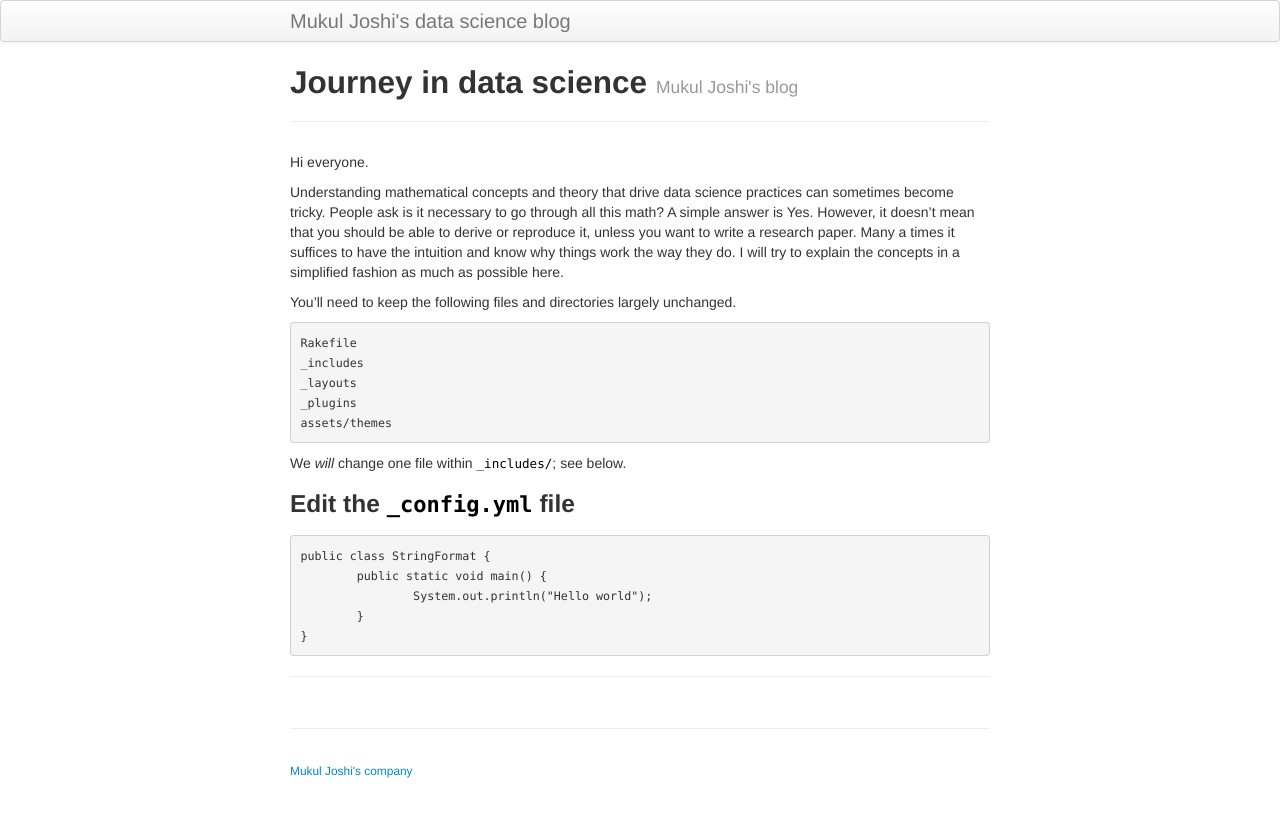
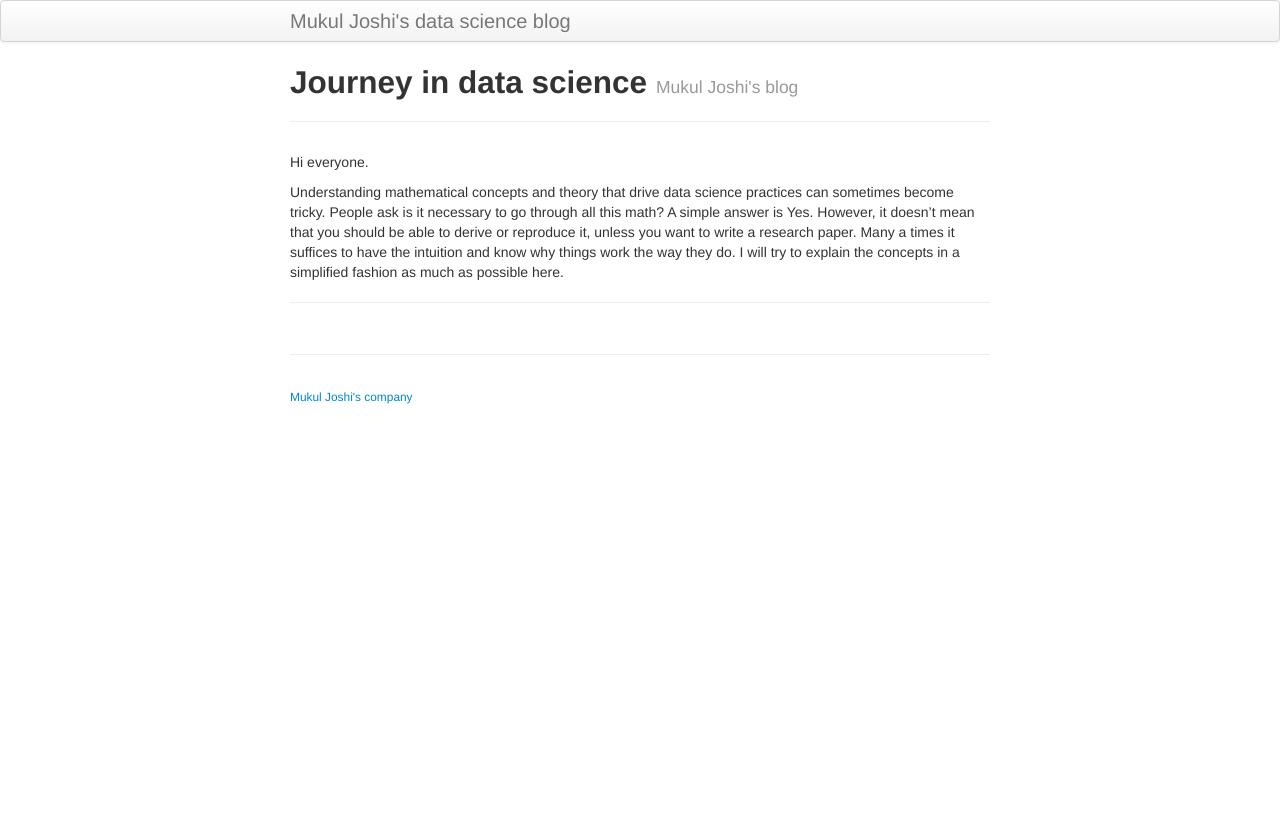
Before and after one commit to MukulJoshiPune/data_science_blog, a Jekyll site: the page built from index.md, in a window 1280 px wide. Shown: the top 817 px of the page. Built offline with Jekyll 4.4.1, drawn with Linux system fonts in a browser that asks for light colours.

Commit message:
rolled back

```diff
--- a/index.md
+++ b/index.md
@@ -9,24 +9,4 @@ Hi everyone.
 
 Understanding mathematical concepts and theory that drive data science practices can sometimes become tricky. People ask is it necessary to go through all this math? A simple answer is Yes. However, it doesn't mean that you should be able to derive or reproduce it, unless you want to write a research paper. Many a times it suffices to have the intuition and know why things work the way they do. I will try to explain the concepts in a simplified fashion as much as possible here.
 
-You'll need to keep the following files and directories largely unchanged.
-
-    Rakefile
-    _includes
-    _layouts
-    _plugins
-    assets/themes
-
-We _will_ change one file within `_includes/`; see below.
-
-### Edit the `_config.yml` file
-
-~~~~~~~~
-public class StringFormat {
-	public static void main() {
-		System.out.println("Hello world");
-	}
-}
-~~~~~~~~
-
 ---
```
